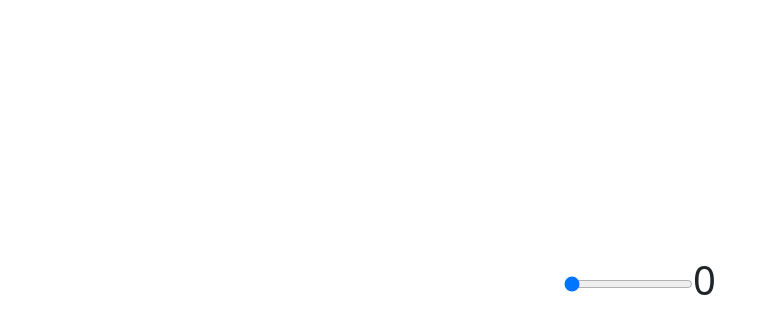
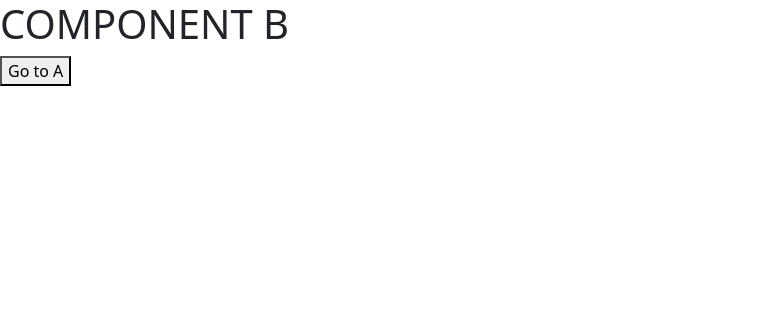
Before and after one commit to paras231/Frontend-mastery, a React (Vite) app in the folder design-components/: page / in a window 1280 px wide. Shown: the top 334 px of the page, without its empty margins (0-777 px from the left). Built offline with nearby package versions, Linux system fonts and the light colour scheme.

Commit message:
added link passing props data important logic

```diff
--- a/design-components/package.json
+++ b/design-components/package.json
@@ -12,6 +12,7 @@
     "react": "^18.2.0",
     "react-dom": "^18.2.0",
     "react-icons": "^4.4.0",
+    "react-router-dom": "^6.4.3",
     "sass": "^1.54.9",
     "styled-components": "^5.3.5"
   },
--- a/design-components/src/App.jsx
+++ b/design-components/src/App.jsx
@@ -8,11 +8,13 @@ import Navbar from "./Components/Navbar/Navbar";
 import Home from "./Components/Home";
 import Navbar2 from "./Components/Navbar/Navbar2";
 import RangeFilter from "./Components/Filters/RangeFilter";
+import A from "./StateManagement/A";
+import B from "./StateManagement/B";
+import { BrowserRouter, Route, Routes } from "react-router-dom";
 
 const App = () => {
   return (
     <>
-
       {/* <Form/> */}
       {/*
        */}
@@ -27,7 +29,15 @@ const App = () => {
        <Card/>
        <Card/>
        <Card/> */}
-       <RangeFilter/>
+      {/* <RangeFilter/> */}
+
+
+      <BrowserRouter>
+        <Routes>
+          <Route path="/" element={<B />} />
+          <Route path="/gotoa" element={<A />} />
+        </Routes>
+      </BrowserRouter>
     </>
   );
 };
--- /dev/null
+++ b/design-components/src/StateManagement/A.jsx
@@ -0,0 +1,23 @@
+import React from "react";
+import { useLocation } from "react-router-dom";
+
+const A = () => {
+  const location = useLocation();
+  const data = location?.state?.data;
+  console.log(data);
+  console.log(location);
+  return (
+    <>
+      <h1>COMPONENT A</h1>
+      {/* <button onClick={clickA}>Click A</button> */}
+      {data?.map((value) => (
+        <>
+          <span>{value?.name}</span>
+          <h2>{value?.language}</h2>
+        </>
+      ))}
+    </>
+  );
+};
+
+export default A;
--- /dev/null
+++ b/design-components/src/StateManagement/B.jsx
@@ -0,0 +1,25 @@
+import React, { useState } from "react";
+import { Link } from "react-router-dom";
+
+const B = () => {
+  const [data, setData] = useState([
+    {
+      name: "Paras",
+      id: 1,
+      age: 23,
+      language: "JS",
+    },
+  ]);
+
+  return (
+    <>
+      <h1>COMPONENT B</h1>
+      <Link to="/gotoa" state={{ data: data }}>
+        <button>Go to A</button>
+      </Link>
+      {/* <A handleClick={handleClick} data={data} /> */}
+    </>
+  );
+};
+
+export default B;
```
Also changed, not shown: design-components/src/Components/Filters/Readme.md (added), 1 other file (tests, documents, lock files or other folders).
